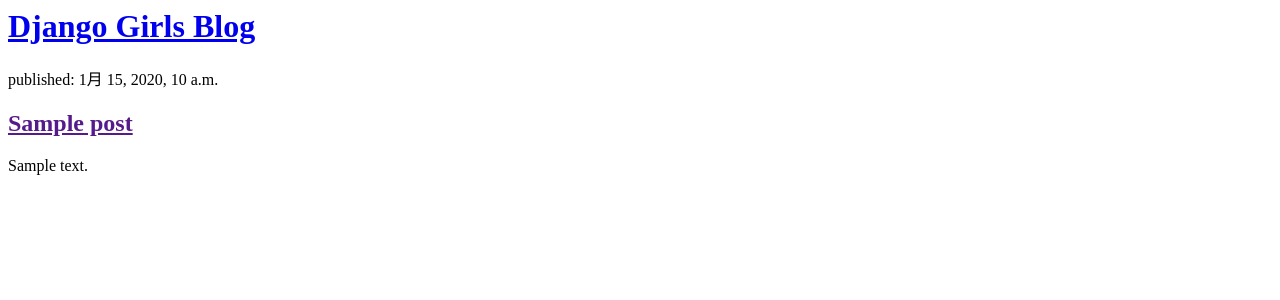
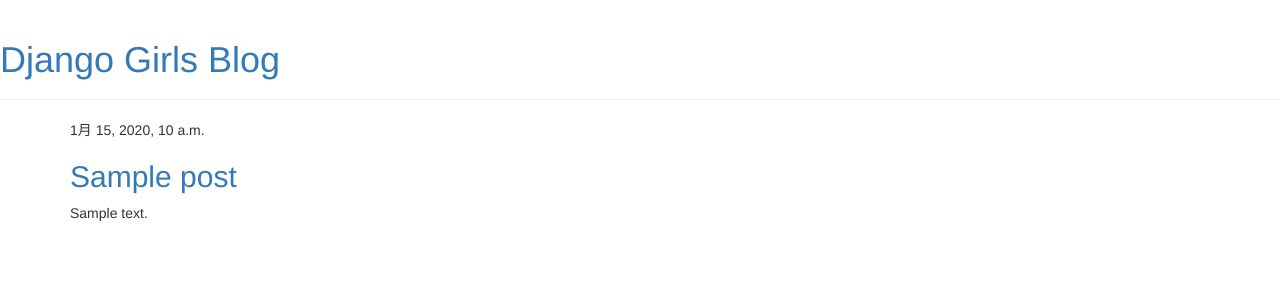
Before and after one commit to Yuya-Shimamura/my-first-blog, a Django app: template templates/blog/post_list.html in a window 1280 px wide. Shown: the top 300 px of the page. Run offline with Django 3.2, Linux system fonts and the light colour scheme; the template is opened without the code that fills it: most values are stand-ins (such as "Sample title", 1, 10 or a date in 2020); some libraries are stand-ins or nearby versions.

Commit message:
Added view and template for detailed blog post as well as CSS for the site.

```diff
--- a/blog/urls.py
+++ b/blog/urls.py
@@ -3,4 +3,5 @@
 
 urlpatterns = [
     path('', views.post_list, name='post_list'),
+    path('post/<int:pk>/', views.post_detail, name='post_detail')
 ]
--- a/blog/views.py
+++ b/blog/views.py
@@ -1,4 +1,4 @@
-from django.shortcuts import render
+from django.shortcuts import render, get_object_or_404
 from django.utils import timezone
 from .models import Post
 
@@ -6,3 +6,7 @@
 def post_list(request):
     posts = Post.objects.filter(published_date__lte=timezone.now()).order_by('published_date')
     return render(request, 'blog/post_list.html', {'posts': posts})
+
+def post_detail(request, pk):
+    post = get_object_or_404(Post, pk=pk)
+    return render(request, 'blog/post_detail.html', {'post': post})
--- a/mysite/settings.py
+++ b/mysite/settings.py
@@ -122,7 +122,7 @@
 
 STATIC_ROOT = str(BASE_DIR / 'static/')
 
-# STATICFILES_DIRS = [str(BASE_DIR / 'static/')]
+STATICFILES_DIRS = [str(BASE_DIR / 'static/')]
 
 MEDIA_URL = '/media/'
 
--- a/mysite/urls.py
+++ b/mysite/urls.py
@@ -21,4 +21,4 @@
 urlpatterns = [
     path('admin/', admin.site.urls),
     path('', include('blog.urls'))
-] #+ static(settings.STATIC_URL, document_root=settings.STATICFILES_DIRS) + static(settings.MEDIA_URL, document_root=settings.MEDIA_ROOT)
+] + static(settings.STATIC_URL, document_root=settings.STATICFILES_DIRS) + static(settings.MEDIA_URL, document_root=settings.MEDIA_ROOT)
--- /dev/null
+++ b/templates/base.html
@@ -0,0 +1,23 @@
+{% load static %}
+<html>
+    <head>
+        <title>Django Girls blog</title>
+        <link rel="stylesheet" href="//maxcdn.bootstrapcdn.com/bootstrap/3.2.0/css/bootstrap.min.css">
+        <link rel="stylesheet" href="//maxcdn.bootstrapcdn.com/bootstrap/3.2.0/css/bootstrap-theme.min.css">
+        <link href='//fonts.googleapis.com/css?family=Lobster&subset=latin,latin-ext' rel='stylesheet' type='text/css'>
+        <link rel="stylesheet" href="{% static 'assets/css/styles.css' %}">
+    </head>
+    <body>
+        <div class="page-header">
+            <h1><a href="/">Django Girls Blog</a></h1>
+        </div>
+        <div class="content container">
+            <div class="row">
+                <div class="col-md-8">
+                {% block content %}
+                {% endblock %}
+                </div>
+            </div>
+        </div>
+    </body>
+</html>
--- a/templates/blog/post_list.html
+++ b/templates/blog/post_list.html
@@ -1,18 +1,13 @@
-<html>
-    <head>
-        <title>Django Girls blog</title>
-    </head>
-    <body>
-        <div>
-            <h1><a href="/">Django Girls Blog</a></h1>
+{% extends 'base.html' %}
+
+{% block content %}
+{% for post in posts %}
+    <div class="post">
+        <div class="date">
+            {{ post.published_date }}
         </div>
-
-    {% for post in posts %}
-    <div>
-        <p>published: {{ post.published_date }}</p>
-        <h2><a href="">{{ post.title }}</a></h2>
+        <h2><a href="{% url 'post_detail' pk=post.pk %}">{{ post.title }}</a></h2>
         <p>{{ post.text|linebreaksbr }}</p>
     </div>
-    {% endfor %}
-    </body>
-</html>
+{% endfor %}
+{% endblock content %}
```
Also changed, not shown: templates/blog/post_detail.html (added, +13 -0 lines).
